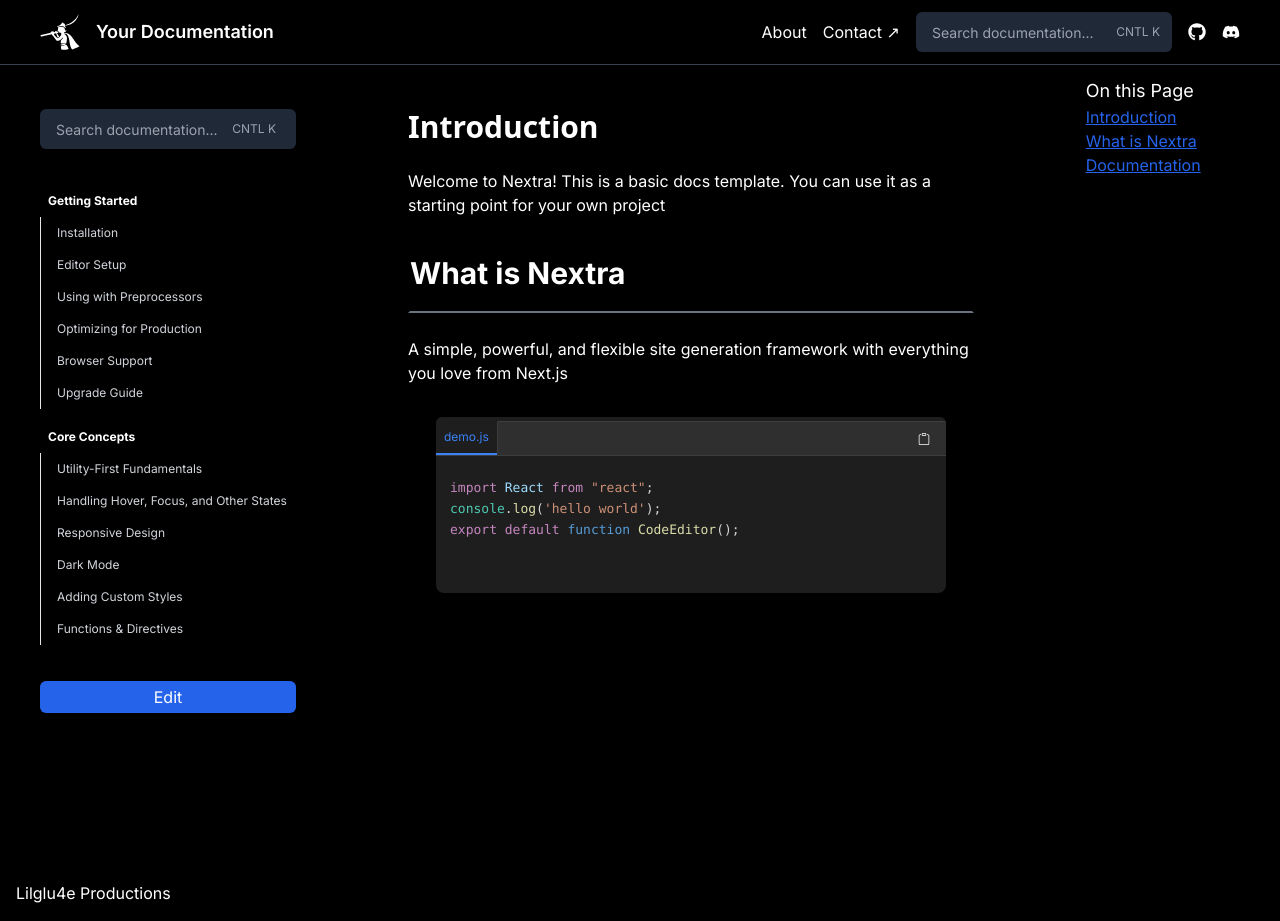
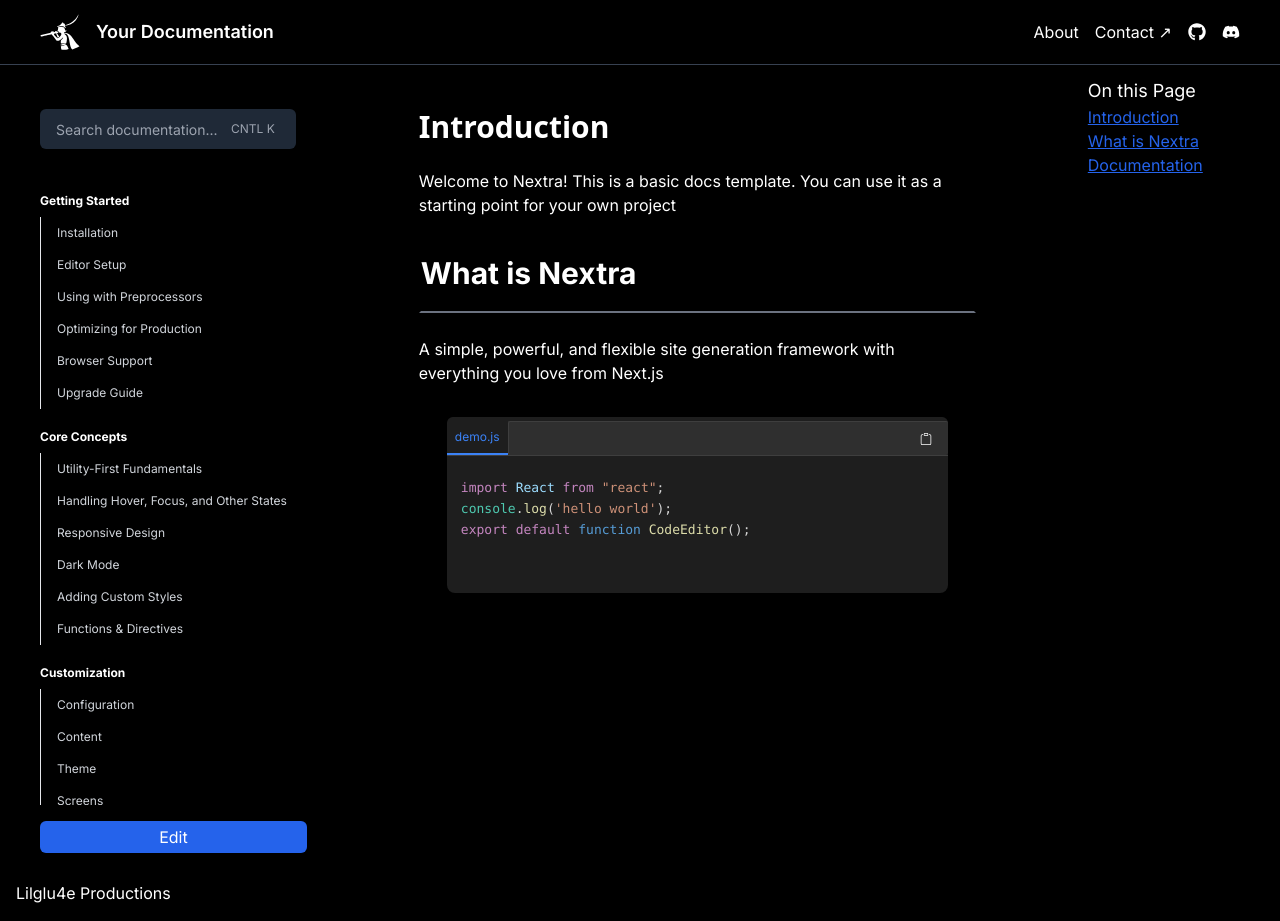
Before and after one commit to mohammadsarraf/next_template_1, a Next.js app: page / in a window 1280 px wide. Built offline with nearby package versions, Linux system fonts and the light colour scheme.

Commit message:
drag update

```diff
--- a/src/app/Components/Menu.tsx
+++ b/src/app/Components/Menu.tsx
@@ -1,6 +1,8 @@
-import React, { useState } from "react";
+
+
+import React, { useState, useEffect, useRef } from "react";
 import { DragDropContext, Draggable, Droppable } from "react-beautiful-dnd";
-import { FaPencilAlt } from "react-icons/fa"; // Import the Pencil icon
+import { RxHamburgerMenu } from 'react-icons/rx'
 
 interface Button {
 	Topic: string;
@@ -33,6 +35,20 @@
 			{ key: "6", value: "Functions & Directives" },
 		],
 	},
+	{
+		Topic: "Customization",
+		key: "Customization",
+		Children: [
+			{ key: "1", value: "Configuration" },
+			{ key: "2", value: "Content" },
+			{ key: "3", value: "Theme" },
+			{ key: "4", value: "Screens" },
+			{ key: "5", value: "Colors" },
+			{ key: "6", value: "Spacing" },
+			{ key: "7", value: "Plugins" },
+			{ key: "8", value: "Presets" },
+		],
+	},
 ];
 
 export default function Menu() {
@@ -43,7 +59,23 @@
 	const [selectedTheme, setSelectedTheme] = useState("light");
 	const [isEditing, setIsEditing] = useState(false);
 	const [changesMade, setChangesMade] = useState(false);
+	const searchInputRef = useRef<HTMLInputElement | null>(null);
+	useEffect(() => {
+		const handleKeyPress = (e: KeyboardEvent) => {
+			if (e.ctrlKey && e.key === 'k') {
+				e.preventDefault();
+				if (searchInputRef.current) {
+					searchInputRef.current.focus();
+				}
+			}
+		};
 
+		window.addEventListener('keydown', handleKeyPress);
+
+		return () => {
+			window.removeEventListener('keydown', handleKeyPress);
+		};
+	}, []);
 	const handleButtonClick = (buttonName: string, childKey: string | null) => {
 		setSelectedButton(buttonName);
 		setSelectedChild(childKey);
@@ -92,18 +124,19 @@
 		<div className="flex flex-col flex-1 px-10 py-3 relative h-full">
 			<div className="relative my-8">
 				<input
+					ref={searchInputRef}
 					type="text"
 					className="bg-gray-800 text-white placeholder-gray-400 h-10 px-4 py-2 pr-10 rounded-md text-sm focus:outline-none w-64"
 					placeholder="Search documentation..."
 				/>
-        <span className="absolute right-5 top-1/2 transform -translate-y-1/2 text-gray-400 text-xs">
+				<span className="absolute right-8 top-1/2 transform -translate-y-1/2 text-gray-400 text-xs">
 					{`CNTL K`}
 				</span>
 			</div>
 			<DragDropContext onDragEnd={onDragEnd}>
 				<Droppable droppableId="buttons" isDropDisabled={!isEditing}>
 					{(provided) => (
-            <div ref={provided.innerRef} {...provided.droppableProps}>
+						<div className={`overflow-auto pr-3`} ref={provided.innerRef} {...provided.droppableProps}>
 							{buttons.map((button, index) => (
 								<Draggable
 									key={button.key}
@@ -117,19 +150,20 @@
 											{...provided.draggableProps}
 											className={`flex flex-col my-3 ${snapshot.isDragging ? "opacity-50" : ""}`}
 										>
-                      <div className="flex items-center">
-                        <div
-                          {...provided.dragHandleProps}
-                          className={`text-blue-600 cursor-pointer ${isEditing ? "" : "hidden"}`}
-                        >
-                          <FaPencilAlt /> {/* Use the Pencil icon */}
-                        </div>
+											<div className="flex items-center justify-between">
+
 												<p
-                          className={`text-white text-xs font-bold ml-2 ${selectedButton === button.key ? "text-blue-600" : ""}`}
+													className={`text-white text-xs font-bold ${selectedButton === button.key ? "text-blue-600" : ""}`}
 													onClick={() => handleButtonClick(button.key, null)}
 												>
 													{button.Topic}
 												</p>
+												<div
+													{...provided.dragHandleProps}
+													className={`text-gray-500 cursor-pointer ${isEditing ? "" : "hidden"}`}
+												>
+													<RxHamburgerMenu />
+												</div>
 											</div>
 
 											<div className="flex flex-col my-2">
--- a/src/app/Components/Navbar.tsx
+++ b/src/app/Components/Navbar.tsx
@@ -34,18 +34,6 @@
         <div className="text-white hover:underline cursor-pointer">About</div>
         <div className="text-white hover:underline cursor-pointer">Contact ↗</div>
 
-        <div className="relative">
-          <input
-            ref={searchInputRef}
-            type="text"
-            className="bg-gray-800 text-white placeholder-gray-400 h-10 px-4 py-2 pr-10 rounded-md text-sm focus:outline-none w-64"
-            placeholder="Search documentation..."
-          />
-          <span className="absolute right-3 top-1/2 transform -translate-y-1/2 text-gray-400 text-xs">
-            {/* <FaSearch className="text-lg" /> */}{`CNTL K`}
-          </span>
-        </div>
-
         <a
           href="https://github.com/your-github-repo"
           target="_blank"
```
Lines whose indentation alone changed are shown as unchanged.
